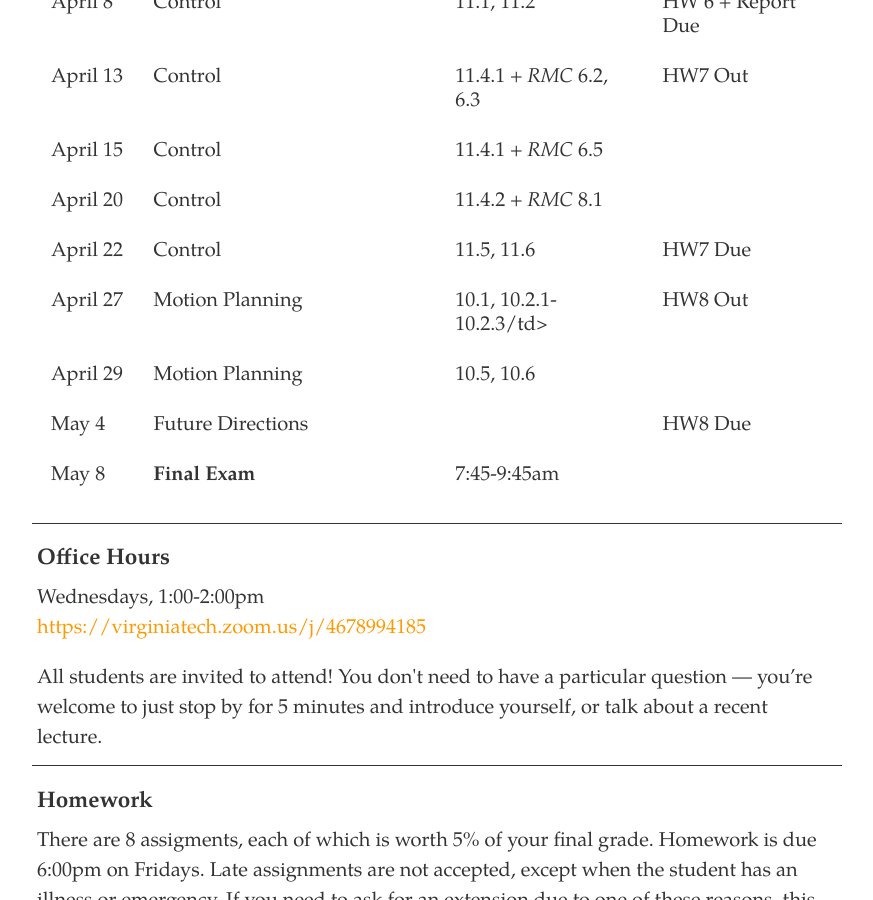
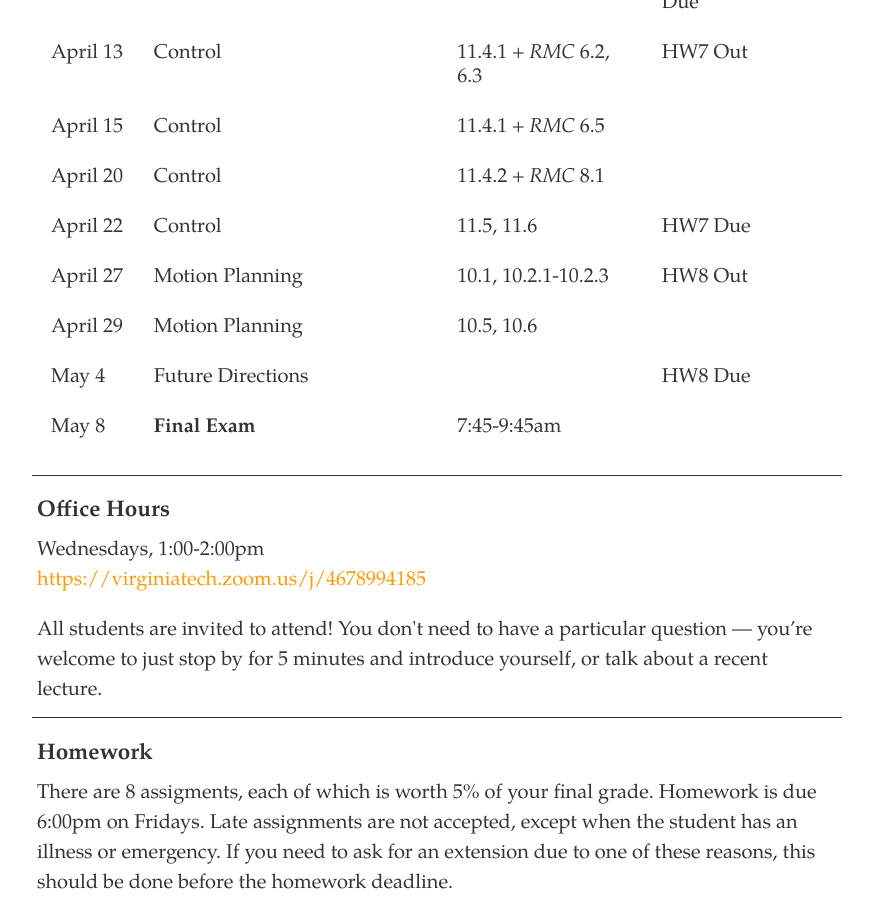
Before and after one commit to dylan-losey/dylan-losey.github.io, a Jekyll site: the page built from me4524.html, in a window 1280 px wide and 900 px high, scrolled down 3384 px. Shown: the whole window, without its empty margins (203-1076 px from the left). Built offline with Jekyll 4.4.1, drawn with Linux system fonts in a browser that asks for light colours; nearby versions of some CDN libraries.

Commit message:
schedule

```diff
--- a/me4524.html
+++ b/me4524.html
@@ -295,7 +295,7 @@ tags: me4524
     <tr>
       <td>April 27</td>
       <td>Motion Planning</td>
-      <td>10.1, 10.2.1-10.2.3/td>
+      <td>10.1, 10.2.1-10.2.3</td>
       <td>HW8 Out</td>
     </tr>
     <tr>
```
